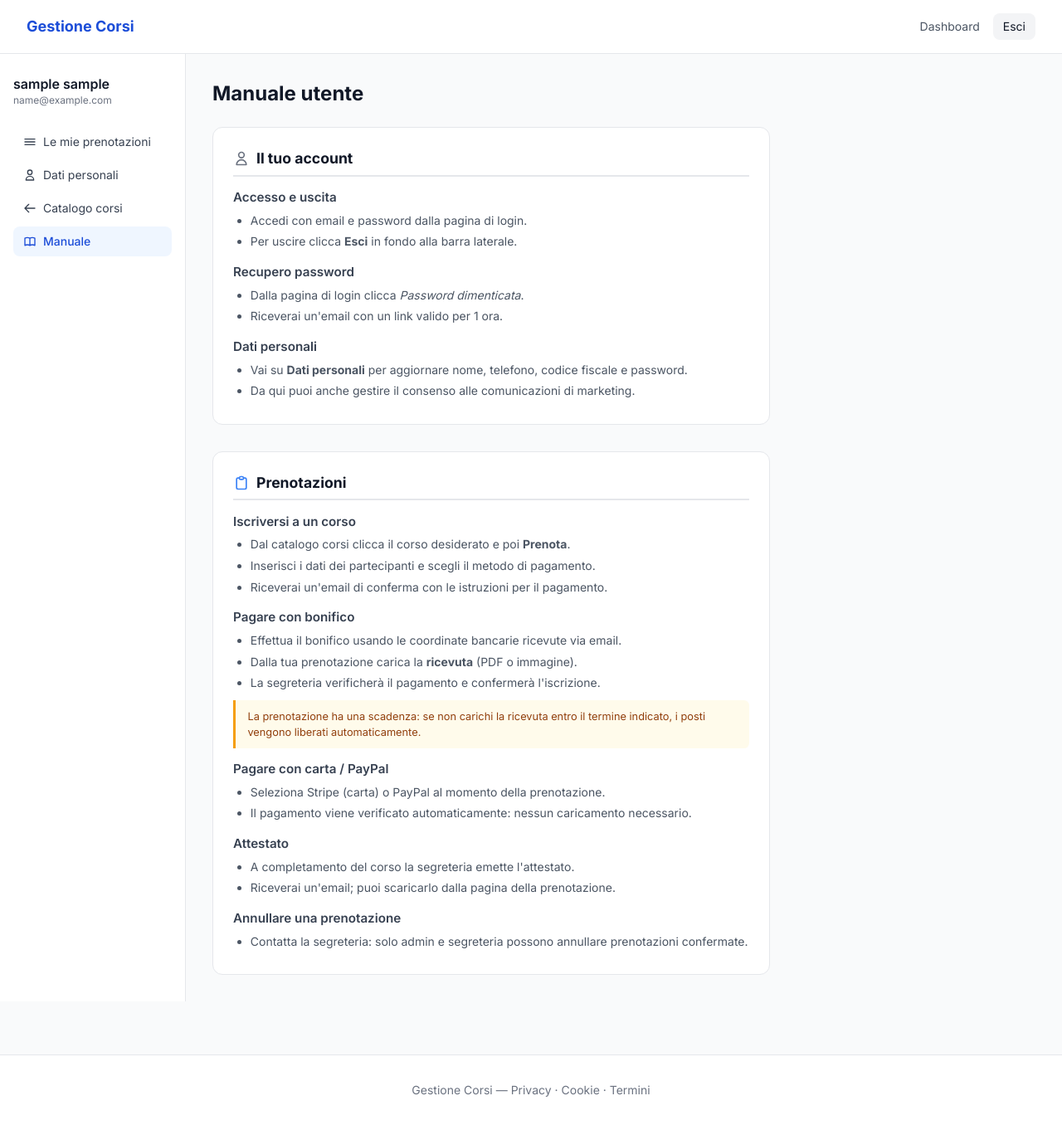
After one commit to ico88/Booking-Course, a Flask app: page /dashboard/manuale in a window 1280 px wide. The commit adds this page. Shown: the whole page at 83% size. Run offline with Flask 3, Linux system fonts and the light colour scheme; the visitor is signed in with stand-in values (Sample User, id 1); data that the repository does not hold is empty; parts of the project's set-up code (start-up, migrations or seed data) failed here and were passed over; some libraries are stand-ins or nearby versions.

Commit message:
feat: manuale utente, changelog e versioning
VERSION file (1.1.0) letto all'avvio e iniettato come app_version
in tutti i template.

/admin/changelog — solo admin, renderizza CHANGELOG.md in HTML via
mistune con stile tipografico; versione attuale in evidenza.

/dashboard/manuale — accessibile a tutti i ruoli; contenuto
differenziato per ruolo con sezioni collassate per permesso:
- Tutti: account, login, recupero password, dati personali
- Utenti: prenotazioni, pagamenti (bonifico/Stripe/PayPal), attestati
- Segreteria+Admin: gestione prenotazioni, emissione attestati
- Admin: corsi, marketing/tag, impostazioni, backup, aggiornamento

Sidebar admin: aggiunto link Changelog nel menu, link Manuale e
versione nel footer. Sidebar dashboard: aggiunto link Manuale.

CHANGELOG.md aggiornato con le modifiche della v1.1.0.

https://claude.ai/code/session_01RvvC8sfcSmrYNytMzuj5BD

```diff
--- a/python_app/app/__init__.py
+++ b/python_app/app/__init__.py
@@ -83,6 +83,11 @@ def create_app(config_name=None):
     app.jinja_env.globals["format_date"] = format_date
     app.jinja_env.globals["format_datetime"] = format_datetime
 
+    # Read version once at startup
+    import pathlib as _pl
+    _ver_file = _pl.Path(__file__).parent.parent / "VERSION"
+    app.config["APP_VERSION"] = _ver_file.read_text().strip() if _ver_file.exists() else "—"
+
     @app.context_processor
     def inject_globals():
         from .models import Impostazione, Corso
@@ -120,6 +125,7 @@ def create_app(config_name=None):
             "color_scheme": color_scheme,
             "corsi_pubblicati": corsi_pubblicati,
             "turnstile_site_key": turnstile_site_key,
+            "app_version": app.config.get("APP_VERSION", "—"),
         }
 
     return app
--- a/python_app/app/admin/routes.py
+++ b/python_app/app/admin/routes.py
@@ -864,3 +864,18 @@ def backup_scarica(filename):
         abort(400)
     backup_dir = os.path.join(current_app.instance_path, "backups")
     return send_from_directory(backup_dir, filename, as_attachment=True)
+
+
+# ===========================================================================
+# CHANGELOG
+# ===========================================================================
+
+@admin_bp.route("/changelog")
+@admin_required
+def changelog():
+    import pathlib, mistune
+    changelog_path = pathlib.Path(current_app.root_path).parent / "CHANGELOG.md"
+    md_text = changelog_path.read_text(encoding="utf-8") if changelog_path.exists() else "_Changelog non trovato._"
+    html = mistune.html(md_text)
+    version = current_app.config.get("APP_VERSION", "—")
+    return render_template("admin/changelog.html", changelog_html=html, version=version)
--- a/python_app/app/dashboard/routes.py
+++ b/python_app/app/dashboard/routes.py
@@ -159,3 +159,9 @@ def cancella_account():
     logger.info("Account eliminato: %s", email)
     flash("Account eliminato.", "info")
     return redirect(url_for("public.index"))
+
+
+@dashboard_bp.route("/manuale")
+@login_required
+def manuale():
+    return render_template("dashboard/manuale.html")
--- a/python_app/app/templates/dashboard/base_dashboard.html
+++ b/python_app/app/templates/dashboard/base_dashboard.html
@@ -23,6 +23,10 @@
         <svg class="w-4 h-4" fill="none" stroke="currentColor" viewBox="0 0 24 24"><path stroke-linecap="round" stroke-linejoin="round" stroke-width="2" d="M10 19l-7-7m0 0l7-7m-7 7h18"/></svg>
         Catalogo corsi
       </a>
+      <a href="{{ url_for('dashboard.manuale') }}" class="flex items-center gap-2 px-3 py-2 rounded-lg text-sm {{ 'bg-blue-50 text-blue-700 font-medium' if request.endpoint == 'dashboard.manuale' else 'text-gray-700 hover:bg-gray-100' }}">
+        <svg class="w-4 h-4" fill="none" stroke="currentColor" viewBox="0 0 24 24"><path stroke-linecap="round" stroke-linejoin="round" stroke-width="2" d="M12 6.253v13m0-13C10.832 5.477 9.246 5 7.5 5S4.168 5.477 3 6.253v13C4.168 18.477 5.754 18 7.5 18s3.332.477 4.5 1.253m0-13C13.168 5.477 14.754 5 16.5 5c1.747 0 3.332.477 4.5 1.253v13C19.832 18.477 18.247 18 16.5 18c-1.746 0-3.332.477-4.5 1.253"/></svg>
+        Manuale
+      </a>
     </nav>
   </aside>
 
--- /dev/null
+++ b/python_app/app/templates/dashboard/manuale.html
@@ -0,0 +1,203 @@
+{% extends "dashboard/base_dashboard.html" %}
+{% block title %}Manuale utente{% endblock %}
+
+{% block head %}
+<style>
+.man-section{margin-bottom:2rem}
+.man-section h2{font-size:1.1rem;font-weight:700;color:#111827;margin-bottom:.75rem;padding-bottom:.4rem;border-bottom:2px solid #e5e7eb;display:flex;align-items:center;gap:.5rem}
+.man-section h3{font-size:.95rem;font-weight:600;color:#374151;margin:.9rem 0 .3rem}
+.man-section p,.man-section li{font-size:.875rem;color:#4b5563;line-height:1.6}
+.man-section ul{list-style:disc;padding-left:1.3rem;margin:.25rem 0}
+.man-section li{margin:.2rem 0}
+.man-section .tip{background:#eff6ff;border-left:3px solid #3b82f6;border-radius:0 .4rem .4rem 0;padding:.6rem .9rem;font-size:.8rem;color:#1e40af;margin:.6rem 0}
+.man-section .warn{background:#fffbeb;border-left:3px solid #f59e0b;border-radius:0 .4rem .4rem 0;padding:.6rem .9rem;font-size:.8rem;color:#92400e;margin:.6rem 0}
+.badge{display:inline-block;font-size:.7rem;font-weight:600;padding:.15rem .5rem;border-radius:9999px}
+</style>
+{% endblock %}
+
+{% block dashboard_content %}
+<div class="flex items-center justify-between mb-6">
+  <h1 class="text-2xl font-bold">Manuale utente</h1>
+  {% if current_user.is_admin() %}
+  <a href="{{ url_for('admin.changelog') }}" class="text-sm text-blue-600 hover:underline flex items-center gap-1">
+    <svg class="w-4 h-4" fill="none" stroke="currentColor" viewBox="0 0 24 24">
+      <path stroke-linecap="round" stroke-linejoin="round" stroke-width="2" d="M7 7h.01M7 3h5c.512 0 1.024.195 1.414.586l7 7a2 2 0 010 2.828l-7 7a2 2 0 01-2.828 0l-7-7A1.994 1.994 0 013 12V7a4 4 0 014-4z"/>
+    </svg>
+    v{{ app_version }} — Changelog
+  </a>
+  {% endif %}
+</div>
+
+<div class="max-w-2xl space-y-6">
+
+{# ── SEZIONE COMUNE A TUTTI ─────────────────────────────────────── #}
+<div class="man-section bg-white border border-gray-200 rounded-xl p-6">
+  <h2>
+    <svg class="w-5 h-5 text-gray-500" fill="none" stroke="currentColor" viewBox="0 0 24 24"><path stroke-linecap="round" stroke-linejoin="round" stroke-width="2" d="M16 7a4 4 0 11-8 0 4 4 0 018 0zM12 14a7 7 0 00-7 7h14a7 7 0 00-7-7z"/></svg>
+    Il tuo account
+  </h2>
+  <h3>Accesso e uscita</h3>
+  <ul>
+    <li>Accedi con email e password dalla pagina di login.</li>
+    <li>Per uscire clicca <strong>Esci</strong> in fondo alla barra laterale.</li>
+  </ul>
+  <h3>Recupero password</h3>
+  <ul>
+    <li>Dalla pagina di login clicca <em>Password dimenticata</em>.</li>
+    <li>Riceverai un'email con un link valido per 1 ora.</li>
+  </ul>
+  <h3>Dati personali</h3>
+  <ul>
+    <li>Vai su <strong>Dati personali</strong> per aggiornare nome, telefono, codice fiscale e password.</li>
+    <li>Da qui puoi anche gestire il consenso alle comunicazioni di marketing.</li>
+  </ul>
+</div>
+
+{# ── SEZIONE UTENTE ─────────────────────────────────────────────── #}
+<div class="man-section bg-white border border-gray-200 rounded-xl p-6">
+  <h2>
+    <svg class="w-5 h-5 text-blue-500" fill="none" stroke="currentColor" viewBox="0 0 24 24"><path stroke-linecap="round" stroke-linejoin="round" stroke-width="2" d="M9 5H7a2 2 0 00-2 2v12a2 2 0 002 2h10a2 2 0 002-2V7a2 2 0 00-2-2h-2M9 5a2 2 0 002 2h2a2 2 0 002-2M9 5a2 2 0 012-2h2a2 2 0 012 2"/></svg>
+    Prenotazioni
+  </h2>
+  <h3>Iscriversi a un corso</h3>
+  <ul>
+    <li>Dal catalogo corsi clicca il corso desiderato e poi <strong>Prenota</strong>.</li>
+    <li>Inserisci i dati dei partecipanti e scegli il metodo di pagamento.</li>
+    <li>Riceverai un'email di conferma con le istruzioni per il pagamento.</li>
+  </ul>
+  <h3>Pagare con bonifico</h3>
+  <ul>
+    <li>Effettua il bonifico usando le coordinate bancarie ricevute via email.</li>
+    <li>Dalla tua prenotazione carica la <strong>ricevuta</strong> (PDF o immagine).</li>
+    <li>La segreteria verificherà il pagamento e confermerà l'iscrizione.</li>
+  </ul>
+  <div class="warn">La prenotazione ha una scadenza: se non carichi la ricevuta entro il termine indicato, i posti vengono liberati automaticamente.</div>
+  <h3>Pagare con carta / PayPal</h3>
+  <ul>
+    <li>Seleziona Stripe (carta) o PayPal al momento della prenotazione.</li>
+    <li>Il pagamento viene verificato automaticamente: nessun caricamento necessario.</li>
+  </ul>
+  <h3>Attestato</h3>
+  <ul>
+    <li>A completamento del corso la segreteria emette l'attestato.</li>
+    <li>Riceverai un'email; puoi scaricarlo dalla pagina della prenotazione.</li>
+  </ul>
+  <h3>Annullare una prenotazione</h3>
+  <ul>
+    <li>Contatta la segreteria: solo admin e segreteria possono annullare prenotazioni confermate.</li>
+  </ul>
+</div>
+
+{# ── SEZIONE SEGRETERIA + ADMIN ─────────────────────────────────── #}
+{% if current_user.is_admin() %}
+<div class="man-section bg-white border border-gray-200 rounded-xl p-6">
+  <h2>
+    <svg class="w-5 h-5 text-purple-500" fill="none" stroke="currentColor" viewBox="0 0 24 24"><path stroke-linecap="round" stroke-linejoin="round" stroke-width="2" d="M9 5H7a2 2 0 00-2 2v12a2 2 0 002 2h10a2 2 0 002-2V7a2 2 0 00-2-2h-2M9 5a2 2 0 002 2h2a2 2 0 002-2M9 5a2 2 0 012-2h2a2 2 0 012 2"/></svg>
+    Gestione prenotazioni
+    <span class="badge bg-purple-100 text-purple-700">Segreteria</span>
+  </h2>
+  <h3>Lista prenotazioni</h3>
+  <ul>
+    <li>Dal pannello admin vai su <strong>Prenotazioni</strong> per vedere tutte le prenotazioni con filtri per stato, corso e utente.</li>
+    <li>Gli stati possibili sono: <em>In attesa di pagamento</em>, <em>Pagamento caricato</em>, <em>Confermata</em>, <em>Annullata</em>, <em>Scaduta</em>.</li>
+  </ul>
+  <h3>Verificare un pagamento</h3>
+  <ul>
+    <li>Quando un utente carica la ricevuta, lo stato diventa <strong>Pagamento caricato</strong>.</li>
+    <li>Apri la prenotazione, scarica la ricevuta e clicca <strong>Conferma prenotazione</strong> per accettare, oppure <strong>Annulla</strong> se non valida.</li>
+    <li>L'utente riceve automaticamente un'email di conferma.</li>
+  </ul>
+  <h3>Emettere un attestato</h3>
+  <ul>
+    <li>Dalla prenotazione confermata clicca <strong>Emetti attestato</strong>.</li>
+    <li>L'attestato viene generato automaticamente e l'utente riceve una notifica email.</li>
+  </ul>
+  <h3>Iscrivere un utente manualmente</h3>
+  <ul>
+    <li>Dal dettaglio corso clicca <strong>Aggiungi prenotazione</strong> e seleziona l'utente.</li>
+  </ul>
+</div>
+
+<div class="man-section bg-white border border-gray-200 rounded-xl p-6">
+  <h2>
+    <svg class="w-5 h-5 text-green-500" fill="none" stroke="currentColor" viewBox="0 0 24 24"><path stroke-linecap="round" stroke-linejoin="round" stroke-width="2" d="M12 6.253v13m0-13C10.832 5.477 9.246 5 7.5 5S4.168 5.477 3 6.253v13C4.168 18.477 5.754 18 7.5 18s3.332.477 4.5 1.253m0-13C13.168 5.477 14.754 5 16.5 5c1.747 0 3.332.477 4.5 1.253v13C19.832 18.477 18.247 18 16.5 18c-1.746 0-3.332.477-4.5 1.253"/></svg>
+    Gestione corsi
+    <span class="badge bg-green-100 text-green-700">Admin</span>
+  </h2>
+  <h3>Creare un corso</h3>
+  <ul>
+    <li>Vai su <strong>Corsi → Nuovo corso</strong>. Compila titolo, date, luogo, costo, posti e descrizione.</li>
+    <li>Carica un'immagine di copertina (PNG/JPG/WebP, max 5 MB).</li>
+    <li>Assegna uno o più <strong>tag</strong> (es. <code>fulld</code>) per collegare il corso alle categorie newsletter.</li>
+    <li>Il corso è visibile al pubblico solo dopo aver spuntato <strong>Pubblica</strong>.</li>
+  </ul>
+  <h3>Modificare o duplicare un corso</h3>
+  <ul>
+    <li>Dal dettaglio corso usa i pulsanti <strong>Modifica</strong> o <strong>Duplica</strong>.</li>
+    <li>La duplicazione copia tutte le impostazioni ma non le prenotazioni.</li>
+  </ul>
+  <h3>Template attestato</h3>
+  <ul>
+    <li>Nella scheda corso puoi caricare un template HTML o PDF per l'attestato.</li>
+    <li>Attiva l'opzione <strong>Attestato abilitato</strong> per permetterne l'emissione.</li>
+  </ul>
+</div>
+
+<div class="man-section bg-white border border-gray-200 rounded-xl p-6">
+  <h2>
+    <svg class="w-5 h-5 text-orange-500" fill="none" stroke="currentColor" viewBox="0 0 24 24"><path stroke-linecap="round" stroke-linejoin="round" stroke-width="2" d="M3 8l7.89 5.26a2 2 0 002.22 0L21 8M5 19h14a2 2 0 002-2V7a2 2 0 00-2-2H5a2 2 0 00-2 2v10a2 2 0 002 2z"/></svg>
+    Marketing e newsletter
+    <span class="badge bg-orange-100 text-orange-700">Admin</span>
+  </h2>
+  <h3>Gestione tag</h3>
+  <ul>
+    <li>Vai su <strong>Marketing → Gestione Tag</strong> e inserisci i tag nel formato <code>Nome visualizzato | slug</code> (uno per riga).</li>
+    <li>Il nome è quello che vedono gli iscritti; lo slug deve corrispondere ai tag assegnati ai corsi.</li>
+  </ul>
+  <h3>Lead esterni</h3>
+  <ul>
+    <li>Le persone che si iscrivono dal form pubblico <em>Ricevi notifiche</em> diventano lead.</li>
+    <li>Devono verificare la propria email prima di ricevere comunicazioni.</li>
+    <li>Puoi importare lead da file CSV (colonne: <code>email</code>, <code>nome</code>, <code>cognome</code>).</li>
+  </ul>
+  <h3>Inviare una notifica corso</h3>
+  <ul>
+    <li>Clicca <strong>Invia notifica</strong>, seleziona il corso e conferma.</li>
+    <li>L'email viene inviata solo ai lead con tag corrispondenti (o a tutti se il corso non ha tag).</li>
+    <li>I lead senza tag ricevono sempre tutte le notifiche.</li>
+  </ul>
+</div>
+
+<div class="man-section bg-white border border-gray-200 rounded-xl p-6">
+  <h2>
+    <svg class="w-5 h-5 text-gray-500" fill="none" stroke="currentColor" viewBox="0 0 24 24"><path stroke-linecap="round" stroke-linejoin="round" stroke-width="2" d="M10.325 4.317c.426-1.756 2.924-1.756 3.35 0a1.724 1.724 0 002.573 1.066c1.543-.94 3.31.826 2.37 2.37a1.724 1.724 0 001.065 2.572c1.756.426 1.756 2.924 0 3.35a1.724 1.724 0 00-1.066 2.573c.94 1.543-.826 3.31-2.37 2.37a1.724 1.724 0 00-2.572 1.065c-.426 1.756-2.924 1.756-3.35 0a1.724 1.724 0 00-2.573-1.066c-1.543.94-3.31-.826-2.37-2.37a1.724 1.724 0 00-1.065-2.572c-1.756-.426-1.756-2.924 0-3.35a1.724 1.724 0 001.066-2.573c-.94-1.543.826-3.31 2.37-2.37.996.608 2.296.07 2.572-1.065z"/></svg>
+    Impostazioni di sistema
+    <span class="badge bg-gray-100 text-gray-700">Admin</span>
+  </h2>
+  <h3>Email SMTP</h3>
+  <ul>
+    <li>Vai su <strong>Impostazioni → Email</strong>. Inserisci host, porta, utente e password.</li>
+    <li>Per Gmail usa una <em>App Password</em> (non la password del tuo account Google).</li>
+    <li>Clicca <strong>Invia email di test</strong> per verificare la configurazione.</li>
+  </ul>
+  <h3>Logo</h3>
+  <ul>
+    <li>Vai su <strong>Impostazioni → Generale</strong> e carica il logo (PNG/JPG/SVG/WebP, max 5 MB).</li>
+    <li>Appare nella barra di navigazione pubblica e nel pannello admin.</li>
+  </ul>
+  <h3>Pagamenti</h3>
+  <ul>
+    <li><strong>Stripe</strong>: inserisci la chiave pubblica (<code>pk_...</code>) e la chiave segreta (<code>sk_...</code>).</li>
+    <li><strong>PayPal</strong>: inserisci Client ID e Client Secret; imposta <em>live</em> per la produzione.</li>
+  </ul>
+  <h3>Backup</h3>
+  <ul>
+    <li>Vai su <strong>Backup</strong> per scaricare una copia del database.</li>
+    <li>Esegui backup regolari prima di ogni aggiornamento importante.</li>
+  </ul>
+  <div class="tip">Per aggiornare il software: sul server esegui <code>sudo git pull && sudo bash update_python.sh</code>.</div>
+</div>
+{% endif %}
+
+</div>
+{% endblock %}
--- a/python_app/requirements.txt
+++ b/python_app/requirements.txt
@@ -19,3 +19,4 @@ python-dateutil==2.9.0
 Werkzeug==3.1.3
 bleach==6.2.0
 MarkupSafe==3.0.2
+mistune==3.0.2
```
Also changed, not shown: python_app/app/templates/admin/base_admin.html (+6 -1 lines), python_app/app/templates/admin/changelog.html (added, +36 -0 lines), python_app/CHANGELOG.md, 1 other file.
